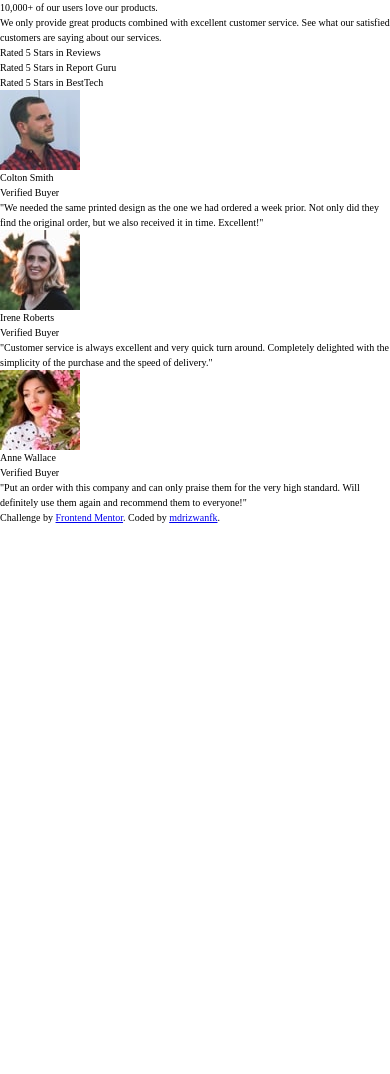
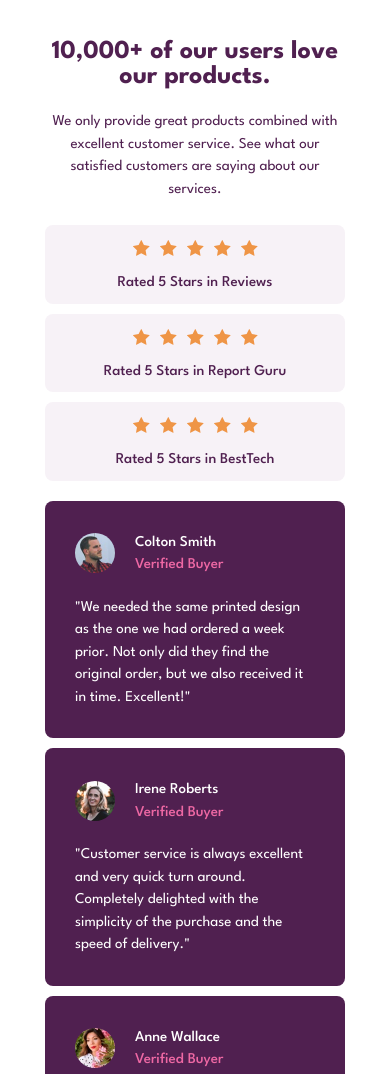
Before and after one commit to mdrizwanfk/fem-social-proof-section, a plain HTML site: page index.html in a window 390 px wide. Shown: the top 1074 px of the page. Before the commit the page ends 844 px from the top, so only its background shows below. Drawn offline with Linux system fonts and the light colour scheme.

Commit message:
mobile design done

```diff
--- a/index.html
+++ b/index.html
@@ -3,19 +3,24 @@
   <head>
     <meta charset="UTF-8" />
     <meta name="viewport" content="width=device-width, initial-scale=1.0" />
-
     <link
       rel="icon"
       type="image/png"
       sizes="32x32"
       href="./images/favicon-32x32.png"
     />
+    <link rel="preconnect" href="https://fonts.googleapis.com" />
+    <link rel="preconnect" href="https://fonts.gstatic.com" crossorigin />
+    <link
+      href="https://fonts.googleapis.com/css2?family=League+Spartan:wght@400;500;700&display=swap"
+      rel="stylesheet"
+    />
     <link rel="stylesheet" href="style.css" />
     <title>Frontend Mentor | Social proof section</title>
   </head>
   <body>
     <main class="sp-grid">
-      <article class="sp-claim">
+      <article class="sp-claim text-clr-primary-1">
         <h2>10,000+ of our users love our products.</h2>
         <p>
           We only provide great products combined with excellent customer
@@ -24,58 +29,88 @@
         </p>
       </article>
       <article class="sp-ratings">
-        <article class="rating">Rated 5 Stars in Reviews</article>
-        <article class="rating">Rated 5 Stars in Report Guru</article>
-        <article class="rating">Rated 5 Stars in BestTech</article>
+        <article class="rating bg-clr-neutral-2 text-clr-primary-1">
+          <span class="stars"
+            ><img src="/images/icon-star.svg" alt="5-star-rating" />
+            <img src="/images/icon-star.svg" alt="5-star-rating" />
+            <img src="/images/icon-star.svg" alt="5-star-rating" />
+            <img src="/images/icon-star.svg" alt="5-star-rating" />
+            <img src="/images/icon-star.svg" alt="5-star-rating" /> </span
+          >Rated 5 Stars in Reviews
+        </article>
+        <article class="rating bg-clr-neutral-2 text-clr-primary-1">
+          <span class="stars"
+            ><img src="/images/icon-star.svg" alt="5-star-rating" />
+            <img src="/images/icon-star.svg" alt="5-star-rating" />
+            <img src="/images/icon-star.svg" alt="5-star-rating" />
+            <img src="/images/icon-star.svg" alt="5-star-rating" />
+            <img src="/images/icon-star.svg" alt="5-star-rating" /> </span
+          >Rated 5 Stars in Report Guru
+        </article>
+        <article class="rating bg-clr-neutral-2 text-clr-primary-1">
+          <span class="stars"
+            ><img src="/images/icon-star.svg" alt="5-star-rating" />
+            <img src="/images/icon-star.svg" alt="5-star-rating" />
+            <img src="/images/icon-star.svg" alt="5-star-rating" />
+            <img src="/images/icon-star.svg" alt="5-star-rating" />
+            <img src="/images/icon-star.svg" alt="5-star-rating" /> </span
+          >Rated 5 Stars in BestTech
+        </article>
       </article>
       <article class="sp-testimonials">
-        <article class="testimonial">
+        <article class="testimonial bg-clr-primary-1 text-clr-neutral-3">
           <div class="person">
             <img
               src="/images/image-colton.jpg"
               alt="Colton Smith"
               class="avatar"
             />
+            <div class="details">
               <h3 class="name">Colton Smith</h3>
-            <h4 class="badge">Verified Buyer</h4>
+              <h4 class="badge text-clr-primary-2">Verified Buyer</h4>
+            </div>
+          </div>
           <p class="comment">
-              "We needed the same printed design as the one we had ordered a
-              week prior. Not only did they find the original order, but we also
+            "We needed the same printed design as the one we had ordered a week
+            prior. Not only did they find the original order, but we also
             received it in time. Excellent!"
           </p>
-          </div>
         </article>
-        <article class="testimonial">
+        <article class="testimonial bg-clr-primary-1 text-clr-neutral-3">
           <div class="person">
             <img
               src="/images/image-irene.jpg"
               alt="Irene Roberts"
               class="avatar"
             />
+            <div class="details">
               <h3 class="name">Irene Roberts</h3>
-            <h4 class="badge">Verified Buyer</h4>
+              <h4 class="badge text-clr-primary-2">Verified Buyer</h4>
+            </div>
+          </div>
           <p class="comment">
             "Customer service is always excellent and very quick turn around.
             Completely delighted with the simplicity of the purchase and the
             speed of delivery."
           </p>
-          </div>
         </article>
-        <article class="testimonial">
+        <article class="testimonial bg-clr-primary-1 text-clr-neutral-3">
           <div class="person">
             <img
               src="/images/image-anne.jpg"
               alt="Anne Wallace"
               class="avatar"
             />
+            <div class="details">
               <h3 class="name">Anne Wallace</h3>
-            <h4 class="badge">Verified Buyer</h4>
+              <h4 class="badge text-clr-primary-2">Verified Buyer</h4>
+            </div>
+          </div>
           <p class="comment">
             "Put an order with this company and can only praise them for the
             very high standard. Will definitely use them again and recommend
             them to everyone!"
           </p>
-          </div>
         </article>
       </article>
     </main>
--- a/style.css
+++ b/style.css
@@ -3,10 +3,34 @@
   --breakpoint-tablet-desktop: 992px;
 
   font-size: 62.5%;
+
+  --ff-primary: "League Spartan", sans-serif;
+
+  --fw-400: 400;
+  --fw-500: 500;
+  --fw-700: 700;
+
+  --fs-500: 1.5rem;
+  --fs-600: 2.6rem;
+  --fs-700: 2.9rem;
+
+  --fs-heading: var(--fs-600);
+  --fs-body: var(--fs-500);
+
+  --clr-primary-1: hsl(300, 43%, 22%);
+  --clr-primary-2: hsl(333, 80%, 67%);
+  --clr-neutral-1: hsl(303, 10%, 53%);
+  --clr-neutral-2: hsl(300, 24%, 96%);
+  --clr-neutral-3: hsl(0, 0%, 100%);
+
+  --border-radius: 0.8rem;
 }
+
+/* Large Viewports */
 
 @media screen and (min-width: 992px) {
   :root {
+    --fs-heading: var(--fs-700);
   }
 }
 
@@ -77,3 +101,147 @@ svg {
     scroll-behavior: auto !important;
   }
 }
+
+/* Utility Classes */
+.text-clr-primary-1 {
+  color: var(--clr-primary-1);
+}
+
+.text-clr-primary-2 {
+  color: var(--clr-primary-2);
+}
+.text-clr-neutral-1 {
+  color: var(--clr-neutral-1);
+}
+.text-clr-neutral-2 {
+  color: var(--clr-neutral-2);
+}
+.text-clr-neutral-3 {
+  color: var(--clr-neutral-3);
+}
+
+.bg-clr-primary-1 {
+  background-color: var(--clr-primary-1);
+}
+
+.bg-clr-primary-2 {
+  background-color: var(--clr-primary-2);
+}
+.bg-clr-neutral-1 {
+  background-color: var(--clr-neutral-1);
+}
+.bg-clr-neutral-2 {
+  background-color: var(--clr-neutral-2);
+}
+.bg-clr-neutral-3 {
+  background-color: var(--clr-neutral-3);
+}
+
+/* FEM Attribution */
+.attribution {
+  margin-bottom: 1rem;
+  font-size: 11px;
+  text-align: center;
+}
+.attribution a {
+  color: #000;
+}
+
+body {
+  width: 100vw;
+  min-height: 100vh;
+  display: grid;
+  place-items: center;
+  place-content: center;
+  font-family: var(--ff-primary);
+  font-size: var(--fs-body);
+  color: var(--clr-neutral-1);
+  background-color: var(--clr-neutral-3);
+}
+
+/* Social Proof */
+.sp-grid {
+  margin: 4rem 5rem;
+  min-width: 30rem;
+  max-width: 40rem;
+  /* width: 35rem; */
+}
+
+.sp-claim {
+  text-align: center;
+  margin-bottom: 2.5rem;
+}
+
+.sp-claim > h2 {
+  font-weight: var(--fw-700);
+  font-size: var(--fs-heading);
+  line-height: 2.5rem;
+  margin-bottom: 2rem;
+  /* background-color: aqua; */
+}
+
+/* Ratings */
+.sp-ratings {
+  text-align: center;
+}
+
+.sp-ratings .rating {
+  padding: 1rem;
+  border-radius: var(--border-radius);
+  font-weight: var(--fw-500);
+  margin-bottom: 1rem;
+}
+
+.sp-ratings > :nth-last-child(1) {
+  margin-bottom: 2rem;
+}
+
+.sp-ratings .stars {
+  display: flex;
+  flex-direction: row;
+  margin: 0 auto;
+  justify-content: space-around;
+  width: fit-content;
+  margin-bottom: 1rem;
+}
+
+.sp-ratings img {
+  padding: 0.5rem;
+}
+
+/* Testimonials */
+.sp-testimonials {
+}
+
+.sp-testimonials > .testimonial {
+  padding: 3rem;
+  border-radius: var(--border-radius);
+  margin-bottom: 1rem;
+}
+
+.sp-testimonials .person {
+  display: flex;
+  align-items: center;
+  margin-bottom: 2rem;
+}
+
+.sp-testimonials .person > img {
+  height: 4rem;
+  border-radius: 50%;
+  margin: 0 2rem 0 0;
+}
+
+.sp-testimonials .details > * {
+  font-weight: var(--fw-500);
+}
+
+@media screen and (min-width: 992px) {
+  /* Layout */
+  .sp-grid {
+    max-width: none;
+    display: grid;
+    gap: 10rem;
+    grid-template-columns: repeat(2, 1fr);
+    width: 80%;
+  }
+}
```
Lines whose indentation alone changed are shown as unchanged.
